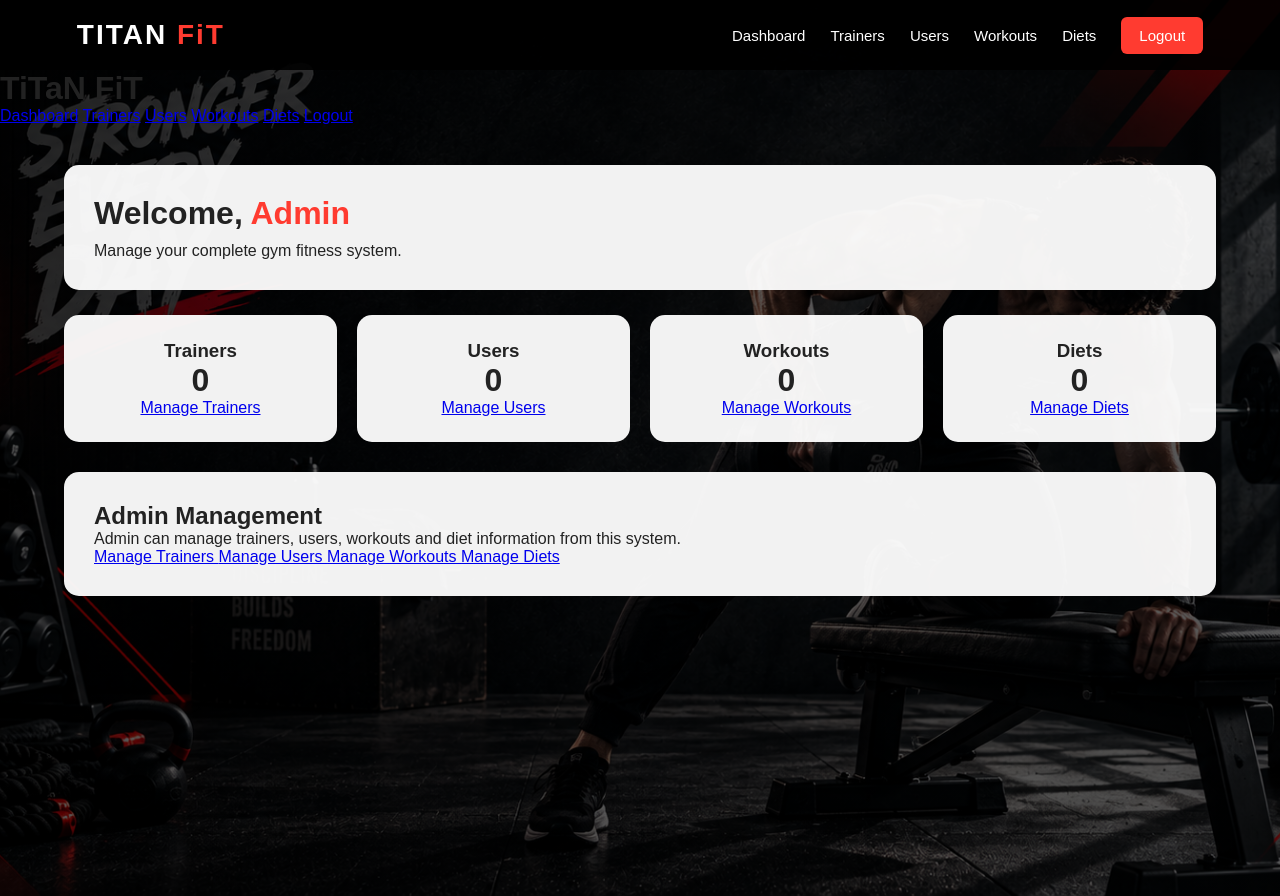
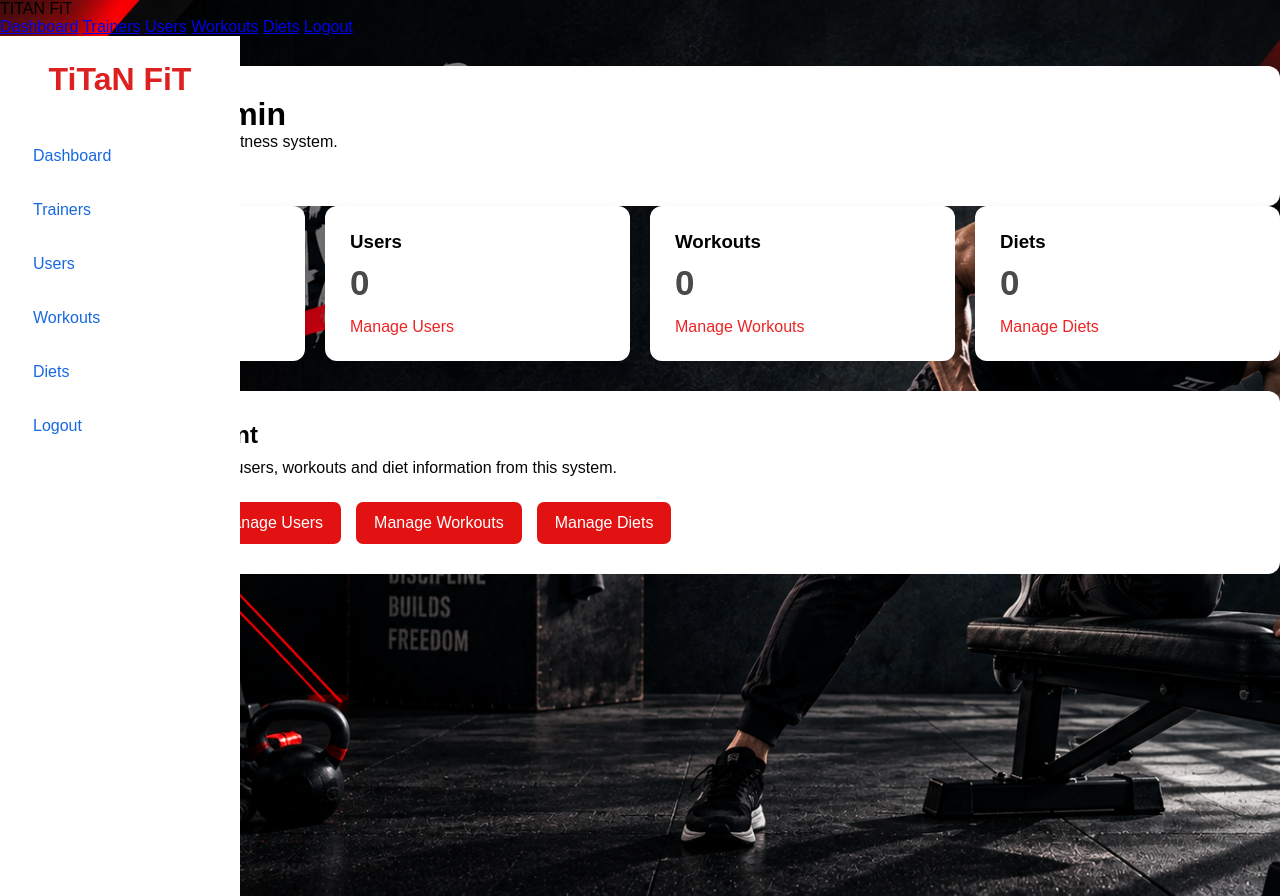
Before and after one commit to muhammednafih-04/django, a Django app: page /admin_dashboard/ in a window 1280 px wide. Run offline with Django 5.2, Linux system fonts and the light colour scheme; the visitor is signed in with stand-in values (Sample User, id 1); data that the repository does not hold is empty.

Commit message:
updated gym fitness project

```diff
--- a/gym/templates/gym/admin_dashboard.html
+++ b/gym/templates/gym/admin_dashboard.html
@@ -2,13 +2,184 @@
 <html>
     {% load static %}
 <head>
-    <link rel="stylesheet" href="{% static 'css/dashboard.css' %}">
 
     <title>Gym Fitness - Admin Dashboard</title>
+</head>
+<style>    * {
+    margin: 0;
+    padding: 0;
+    box-sizing: border-box;
+}
+
+body {
+    font-family: Arial, sans-serif;
+    background-image: url("{% static 'gym.png' %}");
+    background-repeat: no-repeat;
+    background-size: cover;
+    background-attachment: scroll;
+    min-height: 100vh;
+}
 
 
-</head>
+/* SIDEBAR */
 
+.sidebar {
+    background-color:white;
+    position: fixed;
+    width: 240px;
+    height: 100vh;
+    padding: 25px 15px;
+}
+
+.sidebar h1 {
+    color: rgb(221, 32, 32);
+    text-align: center;
+    margin-bottom: 35px;
+    font-size: xx-large;
+}
+
+.sidebar a {
+    display: block;
+    color: #1768e2;
+    text-decoration: none;
+    padding: 14px 18px;
+    margin-bottom: 8px;
+    border-radius: 8px;
+}
+
+.sidebar a:hover {
+    background: #e21212;
+    color: rgb(0, 0, 0);
+}
+
+/* MAIN */
+
+.main {
+    margin-left: 240px;
+    padding: 30px;
+}
+
+/* HEADER */
+
+.header {
+    background: white;
+    padding: 25px;
+    border-radius: 12px;
+    margin-bottom: 25px;
+}
+
+.header h1 {
+    color: #111827;
+}
+
+.header p {
+    color: #6b7280;
+    margin-top: 5px;
+}
+
+/* CARDS */
+
+.cards {
+    display: grid;
+    grid-template-columns: repeat(4, 1fr);
+    gap: 20px;
+}
+
+.card {
+    background: white;
+    padding: 25px;
+    border-radius: 12px;
+    box-shadow: 0 4px 15px rgba(0,0,0,0.08);
+}
+
+.card h3 {
+    color: #000000;
+    margin-bottom: 10px;
+}
+
+.card h1 {
+    font-size: 35px;
+    color: #4b4a4a;
+    margin-bottom: 15px;
+}
+
+.card a {
+    text-decoration: none;
+    color: #eb2525;
+}
+.card a:hover{
+    color: #000000;
+}
+
+
+/* WELCOME */
+
+.welcome {
+    margin-top: 30px;
+    background: white;
+    padding: 30px;
+    border-radius: 12px;
+}
+
+.welcome h2 {
+    margin-bottom: 10px;
+}
+
+.welcome p {
+    color: #050505;
+    margin-bottom: 25px;
+}
+
+
+/* BUTTONS */
+
+.buttons {
+    display: flex;
+    gap: 15px;
+    flex-wrap: wrap;
+}
+
+.buttons a {
+    background: #e21212;
+    color: white;
+    text-decoration: none;
+    padding: 12px 18px;
+    border-radius: 7px;
+}
+
+.buttons a:hover {
+    background: #000000;
+}
+
+
+/* RESPONSIVE */
+
+@media (max-width: 900px) {
+
+    .cards {
+        grid-template-columns: repeat(2, 1fr);
+    }
+
+}
+
+@media (max-width: 600px) {
+
+    .sidebar {
+        position: relative;
+        width: 100%;
+        height: auto;
+    }
+
+    .main {
+        margin-left: 0;
+    }
+
+    .cards {
+        grid-template-columns: 1fr;
+    }
+
+}
+</style>
 <body>
     <nav class="navbar">
 
```
